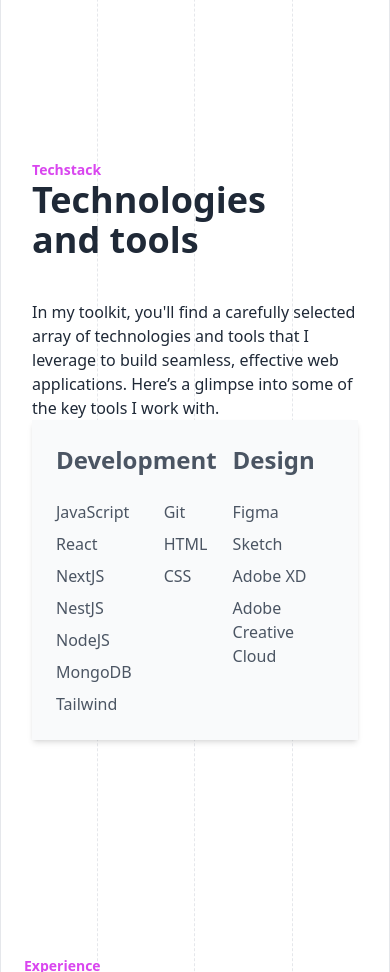
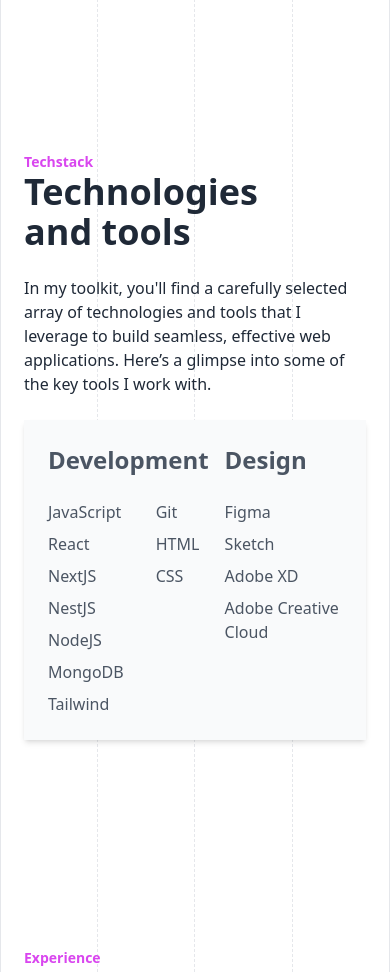
Before and after one commit to cursedxp/portfolio-site, a React (Vite) app: page / in a window 390 px wide. Shown: the part 1760-2732 px from the top of the page. Built offline with nearby package versions, Linux system fonts and the light colour scheme.

Commit message:
📝 (TechStack.jsx): update padding on the main container to improve spacing and alignment 📝 (TechStack.jsx): update margin on the main container to improve spacing and alignment 📝 (TechStack.jsx): update margin on the paragraph element to improve spacing and alignment

```diff
--- a/src/components/TechStack/TechStack.jsx
+++ b/src/components/TechStack/TechStack.jsx
@@ -15,17 +15,17 @@ export default function TechStack({ id }) {
   return (
     <div
       id={id}
-      className="flex xl:flex-row lg:flex-row md:flex-row xs:flex-col text-gray-800 my-20 xs:p-8 sm:p-8 md:p-0 lg:p-0"
+      className="flex xl:flex-row lg:flex-row md:flex-row xs:flex-col text-gray-800 my-20 xs:p-6 sm:p-8 md:p-0 lg:p-0"
     >
       <div className="flex-1 flex-col lg:p-6 xl:p-6 md:p-5">
         <h3 className=" text-sm font-bold text-fuchsia-500">Techstack</h3>
         <RevealAnimation>
-          <h1 className="xl:text-6xl md:text-5xl sm:text-4xl xs:text-4xl font-bold leading-tight mb-10">
+          <h1 className="xl:text-6xl md:text-5xl sm:text-4xl xs:text-4xl font-bold leading-tight ">
             Technologies <br></br> and tools
           </h1>
         </RevealAnimation>
         <RevealAnimation>
-          <p className="">
+          <p className="my-6">
             In my toolkit, you'll find a carefully selected array of
             technologies and tools that I leverage to build seamless, effective
             web applications. Here’s a glimpse into some of the key tools I work
```
